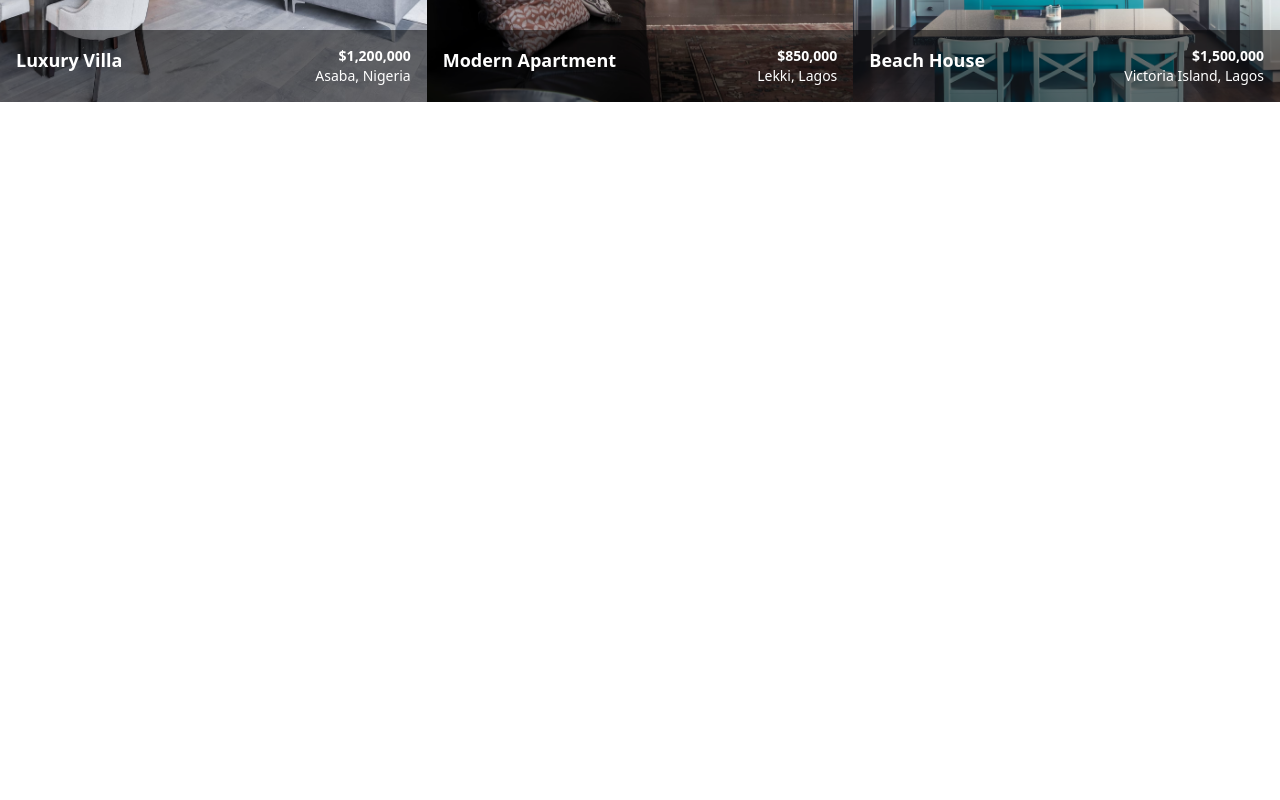
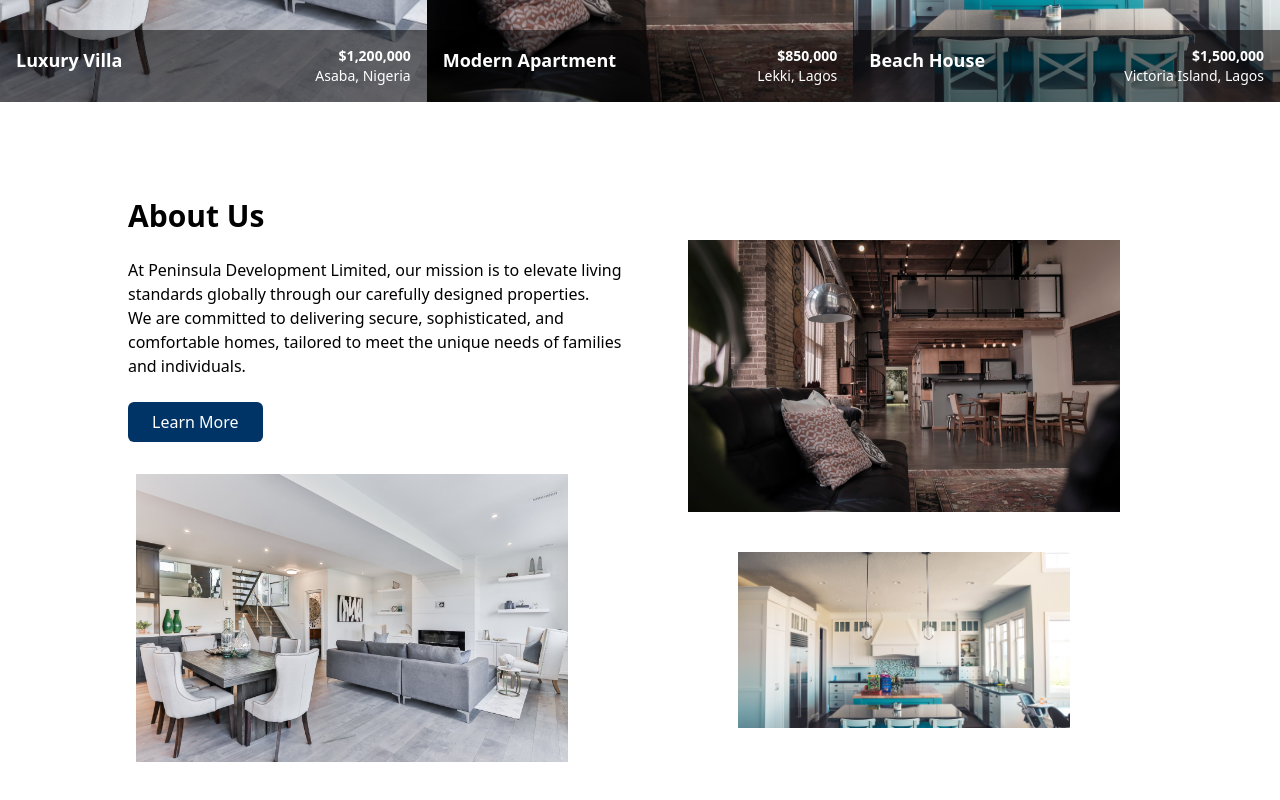
Before and after one commit to Joshua-Coded/Peninsula-real-estate, a React (Create React App) app in the folder real-estate-app/: page /about in a window 1280 px wide. Shown: the part 1274-2074 px from the top of the page. Before the commit the page ends 1424 px from the top, so only its background shows below. Built offline with nearby package versions, Linux system fonts and the light colour scheme.

Commit message:
about us

```diff
--- a/real-estate-app/src/App.tsx
+++ b/real-estate-app/src/App.tsx
@@ -1,3 +1,4 @@
+import AboutUs from "./components/AboutUs";
 import Hero from "./components/Hero";
 import Navbar from "./components/Navbar";
 import Properties from "./components/Properties";
@@ -9,6 +10,7 @@ function App() {
       <Navbar />
       <Hero />
       <Properties />
+      <AboutUs />
     </div>
   );
 }
--- /dev/null
+++ b/real-estate-app/src/components/AboutUs.tsx
@@ -0,0 +1,68 @@
+import React from "react";
+import aboutImage1 from "../images/image1.avif";
+import aboutImage2 from "../images/image2.avif";
+import aboutImage3 from "../images/image3.avif";
+
+const AboutUs: React.FC = () => {
+    return (
+        <div className="px-6 py-12 flex justify-center"> {/* Center the whole component */}
+            <div className="max-w-screen-lg grid grid-cols-1 md:grid-cols-2 gap-8 items-center"> {/* Max width set to control content width */}
+
+                {/* Left side - About us text, button, and image */}
+                <div className="space-y-6">
+                    <h2 className="text-2xl md:text-3xl font-bold text-center md:text-left">About Us</h2>
+                    <p className="text-sm md:text-base leading-relaxed text-center md:text-left">
+                        At Peninsula Development Limited, our mission is to elevate living standards globally through our carefully designed properties.
+                        <br />
+                        We are committed to delivering secure, sophisticated, and comfortable homes, tailored to meet the unique needs of families and individuals.
+                    </p>
+                    <div className="flex justify-center md:justify-start">
+                        <button className="bg-primary text-white py-2 px-6 rounded-md hover:bg-white hover:text-primary transition-all">
+                            Learn More
+                        </button>
+                    </div>
+
+                    {/* Image below the button (Visible only on desktop) */}
+                    <img
+                        src={aboutImage1}
+                        alt="About Us"
+                        className="w-full md:max-w-md h-[70%] object-cover rounded-md border-8 border-white mx-auto md:mx-0 hidden md:block"
+                    /> {/* Hidden on mobile */}
+                </div>
+
+                {/* Right side - Two stacked images with white borders */}
+                <div className="flex flex-col space-y-6">
+                    <img
+                        src={aboutImage2}
+                        alt="First Image"
+                        className="w-full md:max-w-md h-72 object-cover rounded-md border-8 border-white mx-auto"
+                    />
+                    {/* Reduced width of the last image by 30% */}
+                    <img
+                        src={aboutImage3}
+                        alt="Second Image"
+                        className="w-[70%] md:max-w-md h-48 object-cover rounded-md border-8 border-white mx-auto"
+                    /> {/* Width reduced by 30% */}
+                </div>
+            </div>
+
+            {/* Mobile view - Only show 2 images */}
+            <div className="md:hidden flex flex-col space-y-6 mt-10"> {/* Ensure only for mobile */}
+                {/* First image on mobile */}
+                <img
+                    src={aboutImage2}
+                    alt="First Image Mobile"
+                    className="w-full h-64 object-cover rounded-md border-8 border-white"
+                />
+                {/* Second image on mobile */}
+                <img
+                    src={aboutImage3}
+                    alt="Second Image Mobile"
+                    className="w-full h-40 object-cover rounded-md border-8 border-white"
+                />
+            </div>
+        </div>
+    );
+};
+
+export default AboutUs;
```
Also changed, not shown: real-estate-app/src/components/Services.tsx (added).
